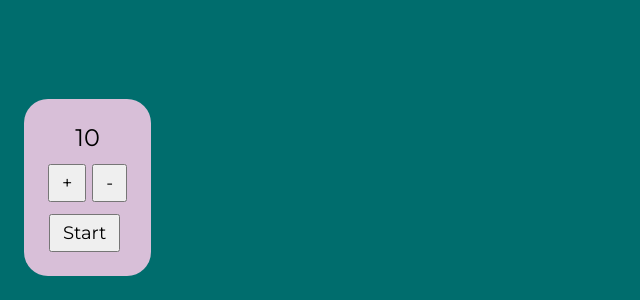
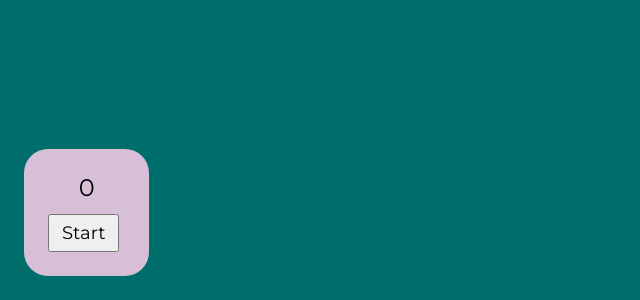
Before and after one commit to iXorr/spells_game, a Vue app: page / in a window 1280 px wide. Shown: the part 500-800 px from the top of the page, without its empty margins (0-640 px from the left). Built offline with nearby package versions, Linux system fonts and the light colour scheme.

Commit message:
new architecture improved x1

```diff
--- a/src/entities/fallingBlock/index.js
+++ b/src/entities/fallingBlock/index.js
@@ -1,3 +1,4 @@
 import FallingBlock from './ui/FallingBlock.vue'
+import { defineIsDiamond } from './model/getRandom'
 
-export { FallingBlock }
+export { FallingBlock, defineIsDiamond }
--- a/src/entities/fallingBlock/ui/FallingBlock.vue
+++ b/src/entities/fallingBlock/ui/FallingBlock.vue
@@ -1,7 +1,7 @@
 <script setup>
   import { DiamondIcon, BombIcon } from '@shared/icons'
   import { defineIsDiamond, getStyle, getDelay } from '../model/getRandom'
-  import { useActions } from '../model/userActions'
+  import { useActions } from '../model/visualActions'
   import { useDelayMount } from '../model/delayMount'
 
   const currentDelay = getDelay()
@@ -16,9 +16,7 @@
   <div
     v-if="isMounted && !isCompleted"
 
-    :isDiamond="isCurrentDiamond"
     :style="currentStyle"
-
     :class="isHidden"
     class="falling-block
       falling-block--offset
@@ -26,7 +24,7 @@
 
     @mousedown="hide"
     @touchstart="hide"
-    @animationend="destroy" >
+    @animationend="destroy">
 
     <DiamondIcon v-if="isCurrentDiamond" />
     <BombIcon v-else />
--- a/src/widgets/BlocksField/ui/BlocksField.vue
+++ b/src/widgets/BlocksField/ui/BlocksField.vue
@@ -1,25 +1,16 @@
 <script setup>
   import { onMounted, ref } from 'vue'
   import { FallingBlock } from '@entities/fallingBlock'
+  import { gameScore, increaseScore, decreaseScore } from '@entities/gameScore'
 
   const blocksAmount = ref(10)
   const isRoundActive = ref(false)
-
-  onMounted(() => {
-    setInterval(() => {
-      console.log('TEST')
-    }, 500);
-  })
 </script>
 
 <template>
   <div>
     <div class="panel">
-      <p>{{ blocksAmount }}</p>
-      <div class="btns">
-        <button @click="blocksAmount++">+</button>
-        <button @click="blocksAmount--">-</button>
-      </div>
+      <p>{{ gameScore }}</p>
 
       <div class="btns">
         <button
```
Also changed, not shown: src/entities/fallingBlock/model/visualActions.js (renamed from src/entities/fallingBlock/model/userActions.js).
